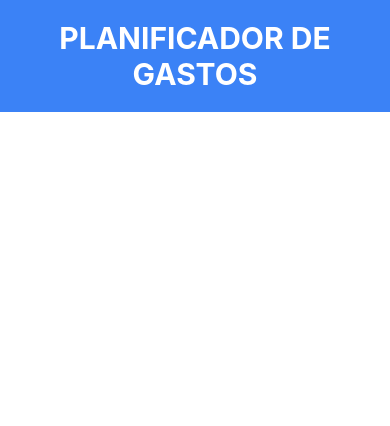
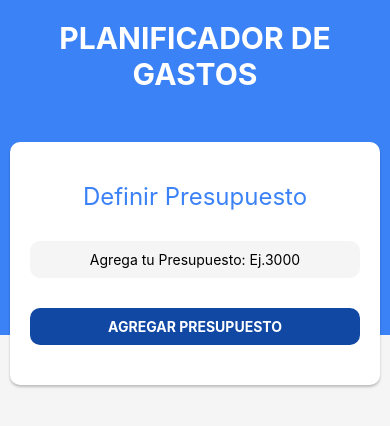
Before and after one commit to CamiloGilFranco/planeador-presupuesto-movil, a React Native app: screen / in a window 390 px wide. Shown: the top 426 px of the page. Built offline with nearby package versions, Linux system fonts and the light colour scheme.

Commit message:
se crea formulario para agregar presupuesto

```diff
--- a/App.jsx
+++ b/App.jsx
@@ -1,15 +1,31 @@
 import React from 'react';
-import {View, StyleSheet} from 'react-native';
+import {View, StyleSheet, Alert} from 'react-native';
 import Header from './src/components/Header';
+import NuevoPresupuesto from './src/components/NuevoPresupuesto';
 
 const App = () => {
+  const handleNuevoPresupuesto = presupuesto => {
+    if (Number(presupuesto) > 0) {
+    } else {
+      Alert.alert('Error', 'El presupuesto no puede ser 0 o menor');
+    }
+  };
+
   return (
-    <View>
-      <Header />
+    <View style={styles.contenedor}>
+      <View style={styles.header}>
+        <Header />
+        <NuevoPresupuesto handleNuevoPresupuesto={handleNuevoPresupuesto} />
+      </View>
     </View>
   );
 };
 
-const styles = StyleSheet.create({});
+const styles = StyleSheet.create({
+  contenedor: {backgroundColor: '#f5f5f5', flex: 1},
+  header: {
+    backgroundColor: '#3b82f6',
+  },
+});
 
 export default App;
--- a/src/components/Header.jsx
+++ b/src/components/Header.jsx
@@ -1,23 +1,23 @@
 import React from 'react';
-import {StyleSheet, Text, View} from 'react-native';
+import {StyleSheet, Text, SafeAreaView} from 'react-native';
 
 const Header = () => {
   return (
-    <View style={styles.header}>
+    <SafeAreaView>
       <Text style={styles.texto}>Planificador de Gastos</Text>
-    </View>
+    </SafeAreaView>
   );
 };
 
 const styles = StyleSheet.create({
-  header: {backgroundColor: '#3b82f6'},
+  header: {},
   texto: {
     textAlign: 'center',
     fontSize: 30,
     color: '#fff',
     textTransform: 'uppercase',
     fontWeight: 'bold',
-    paddingVertical: 20,
+    paddingTop: 20,
   },
 });
 
--- a/src/components/NuevoPresupuesto.jsx
+++ b/src/components/NuevoPresupuesto.jsx
@@ -1,7 +1,63 @@
-import React from 'react';
+import React, {useState} from 'react';
+import {Pressable, StyleSheet, Text, TextInput, View} from 'react-native';
 
-const NuevoPresupuesto = () => {
-  return <div>NuevoPresupuesto</div>;
+const NuevoPresupuesto = ({handleNuevoPresupuesto}) => {
+  const [presupuesto, setPresupuesto] = useState('');
+  return (
+    <View style={styles.contenedor}>
+      <Text style={styles.label}>Definir Presupuesto</Text>
+      <TextInput
+        keyboardType="numeric"
+        placeholder="Agrega tu Presupuesto: Ej.3000"
+        style={styles.input}
+        value={presupuesto.toString()}
+        onChangeText={setPresupuesto}
+      />
+      <Pressable
+        style={styles.boton}
+        onPress={() => handleNuevoPresupuesto(presupuesto)}>
+        <Text style={styles.botonTexto}>Agregar Presupuesto</Text>
+      </Pressable>
+    </View>
+  );
 };
 
+const styles = StyleSheet.create({
+  contenedor: {
+    backgroundColor: '#fff',
+    marginHorizontal: 10,
+    borderRadius: 10,
+    paddingVertical: 40,
+    paddingHorizontal: 20,
+    transform: [{translateY: 50}],
+    shadowOffset: {
+      width: 0,
+      height: 2,
+    },
+    shadowOpacity: 0.23,
+    shadowRadius: 2.62,
+    elevation: 4,
+  },
+  label: {textAlign: 'center', fontSize: 24, color: '#3b82f6'},
+  input: {
+    backgroundColor: '#f5f5f5',
+    padding: 10,
+    borderRadius: 10,
+    textAlign: 'center',
+    marginTop: 30,
+  },
+  boton: {
+    marginTop: 30,
+    backgroundColor: '#1048a4',
+    padding: 10,
+    borderRadius: 10,
+  },
+  botonTexto: {
+    color: '#FFF',
+    textAlign: 'center',
+    textTransform: 'uppercase',
+    fontWeight: 'bold',
+  },
+});
+
 export default NuevoPresupuesto;
```
Also changed, not shown: 1 other file (tests, documents, lock files or other folders).
